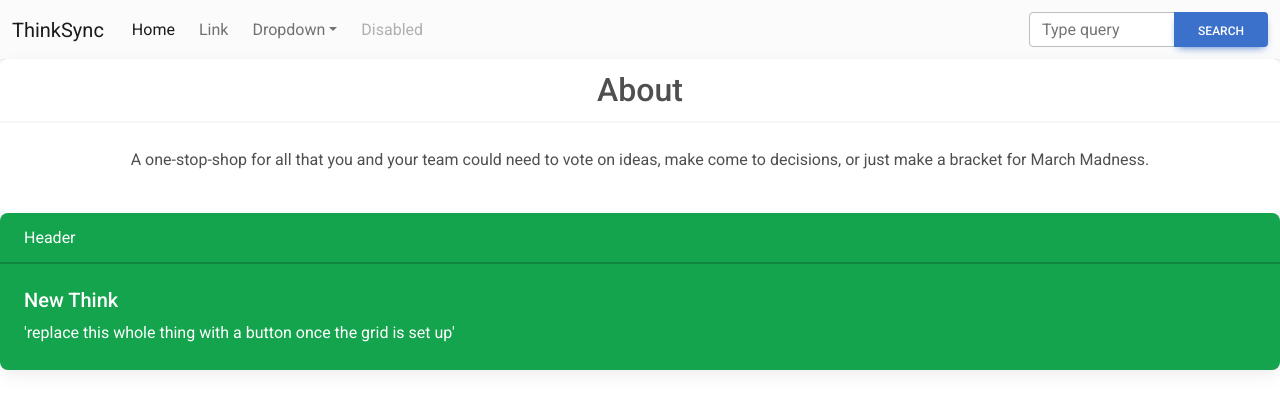
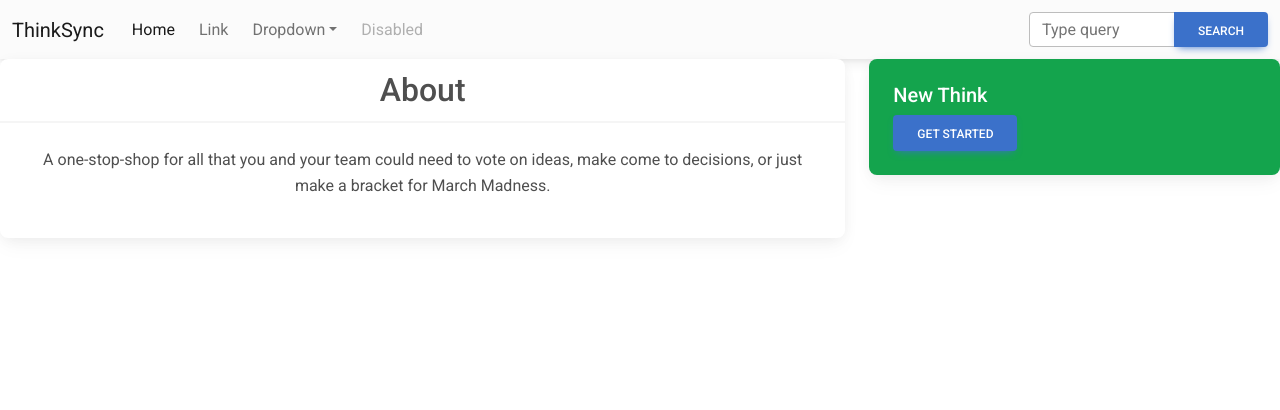
Before and after one commit to BenTrebi/ThinkSync, a React (Vite) app in the folder client/: page / in a window 1280 px wide. Shown: the top 410 px of the page. Built offline with nearby package versions, Linux system fonts and the light colour scheme.

Commit message:
more component and styling changes.  trying stuff with grids

```diff
--- a/client/src/pages/Home.jsx
+++ b/client/src/pages/Home.jsx
@@ -1,5 +1,8 @@
 import React from 'react'
 import {
+  MDBContainer,
+  MDBRow,
+  MDBCol,
   MDBCard,
   MDBCardHeader,
   MDBCardBody,
@@ -11,26 +14,63 @@ import {
 export default function Home() {
   return (
     <>
+     {/* <MDBContainer>
 
+      <MDBRow>
 
+        <MDBCol size='md'>
           <MDBCard alignment='center'>
             <MDBCardHeader  tag="h2">About</MDBCardHeader>
             <MDBCardBody>
               <p>A one-stop-shop for all that you and your team could need to vote on ideas, make come to decisions, or just make a bracket for March Madness.</p>
             </MDBCardBody>
           </MDBCard>
+        </MDBCol>
 
+        <MDBCol size='md'>
+          One of three columns
+        </MDBCol>
+
+        <MDBCol size='md'>
           <MDBCard background='success' className='text-white mb-3'>
-        <MDBCardHeader>Header</MDBCardHeader>
               <MDBCardBody>
                 <MDBCardTitle>New Think</MDBCardTitle>
-          <MDBCardText>
-            'replace this whole thing with a button once the grid is set up'
-          </MDBCardText>
+                <MDBBtn>
+                  Get Started
+                </MDBBtn>
               </MDBCardBody>
           </MDBCard>
+        </MDBCol>
+
+      </MDBRow>
+
+    </MDBContainer> */}
+
+<MDBRow>
+      <MDBCol md='8'>
+      <MDBCard alignment='center'>
+            <MDBCardHeader  tag="h2">About</MDBCardHeader>
+            <MDBCardBody>
+              <p>A one-stop-shop for all that you and your team could need to vote on ideas, make come to decisions, or just make a bracket for March Madness.</p>
+            </MDBCardBody>
+          </MDBCard>
+      </MDBCol>
+      <MDBCol md='4'>
+        <MDBCard background='success' className='text-white mb-3'>
+              <MDBCardBody>
+                <MDBCardTitle>New Think</MDBCardTitle>
+                <MDBBtn>
+                  Get Started
+                </MDBBtn>
+              </MDBCardBody>
+          </MDBCard>
+      </MDBCol>
+</MDBRow>
 
 
     </>
+
+
+
   )
 }
```
Lines whose indentation alone changed are shown as unchanged.
